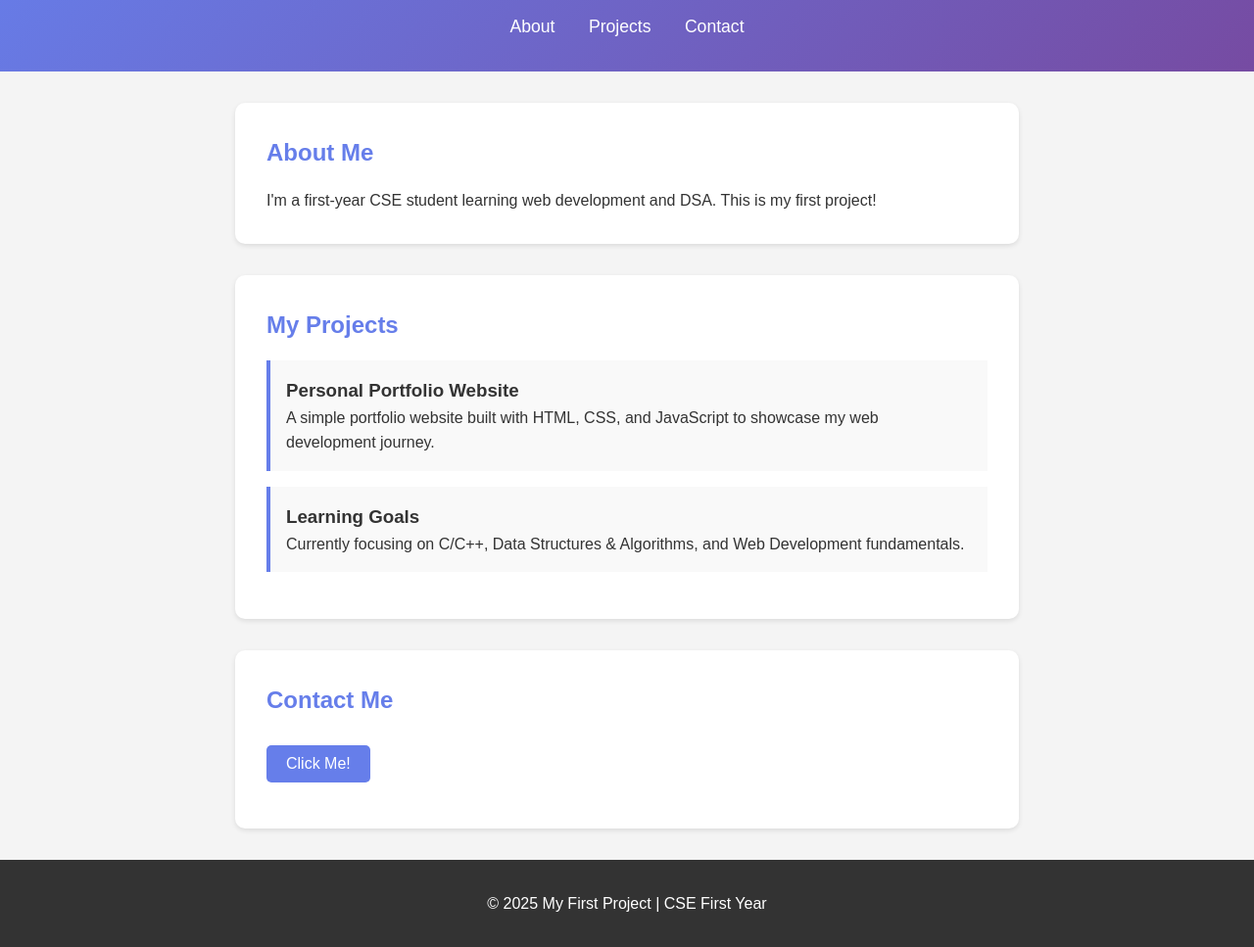
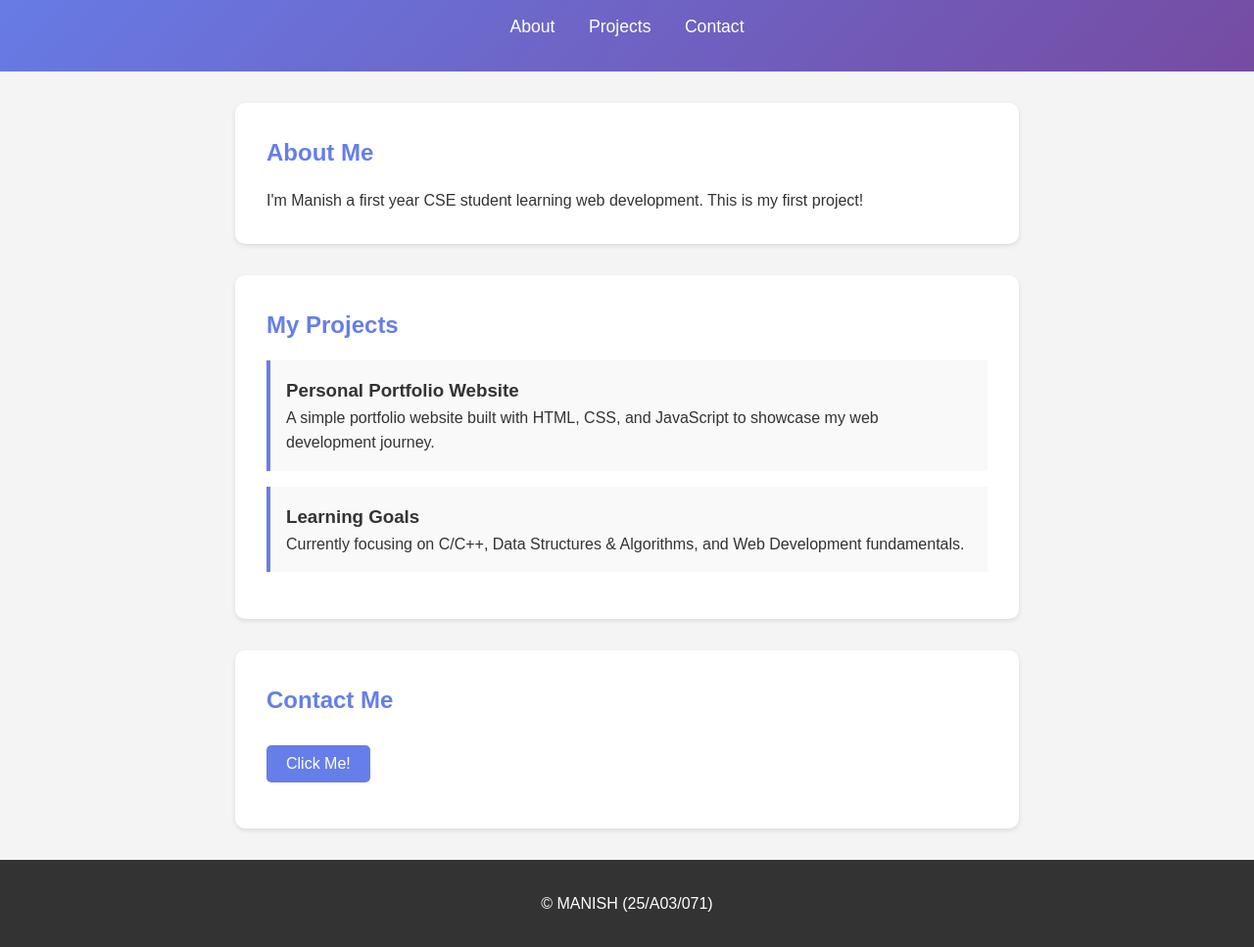
Before and after one commit to man1sh06/Web-Dev-Project-, a plain HTML site: page docs/index.html in a window 1280 px wide. Shown: the part 86-1053 px from the top of the page at 98% size. Drawn offline with Linux system fonts and the light colour scheme.

Commit message:
Update personal information in index.html

```diff
--- a/docs/index.html
+++ b/docs/index.html
@@ -18,7 +18,7 @@
 
     <section id="about">
         <h2>About Me</h2>
-        <p>I'm a first-year CSE student learning web development and DSA. This is my first project!</p>
+        <p>I'm Manish a first year CSE student learning web development. This is my first project!</p>
     </section>
 
     <section id="projects">
@@ -40,7 +40,7 @@
     </section>
 
     <footer>
-        <p>&copy; 2025 My First Project | CSE First Year</p>
+        <p>&copy; MANISH (25/A03/071)</p>
     </footer>
 
     <script src="script.js"></script>
```
